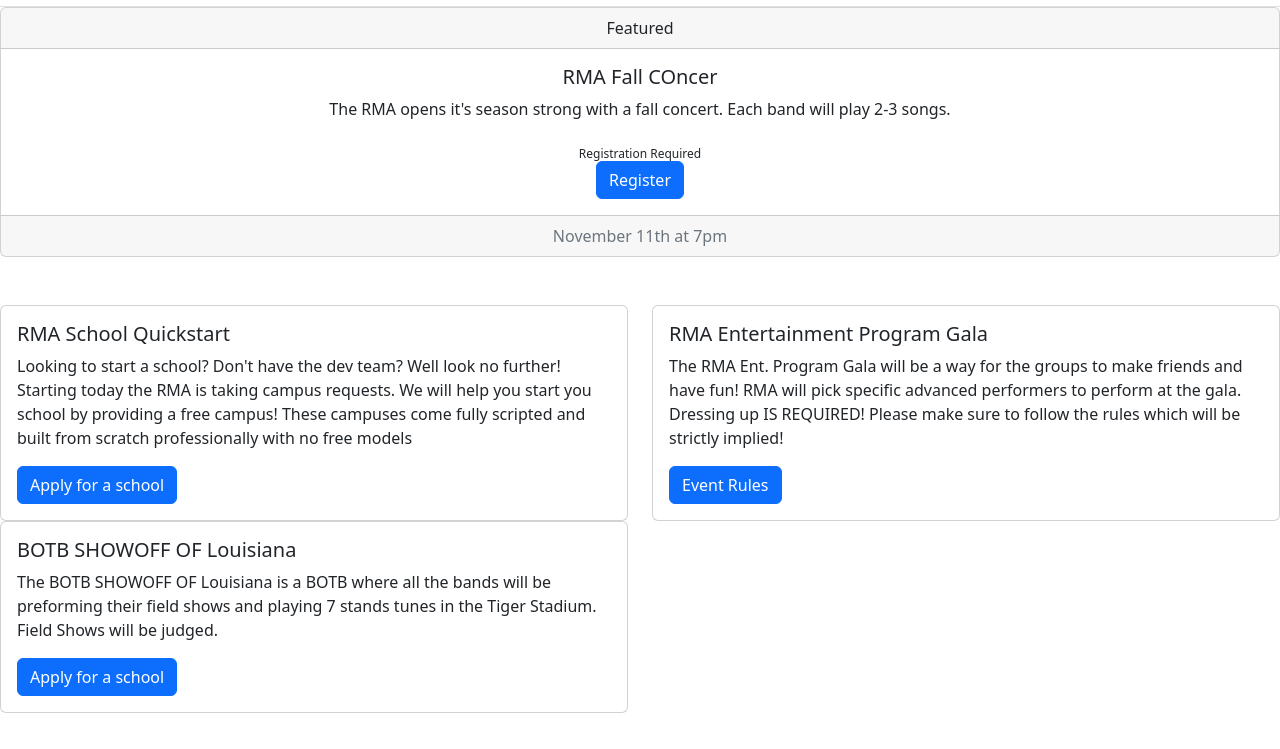
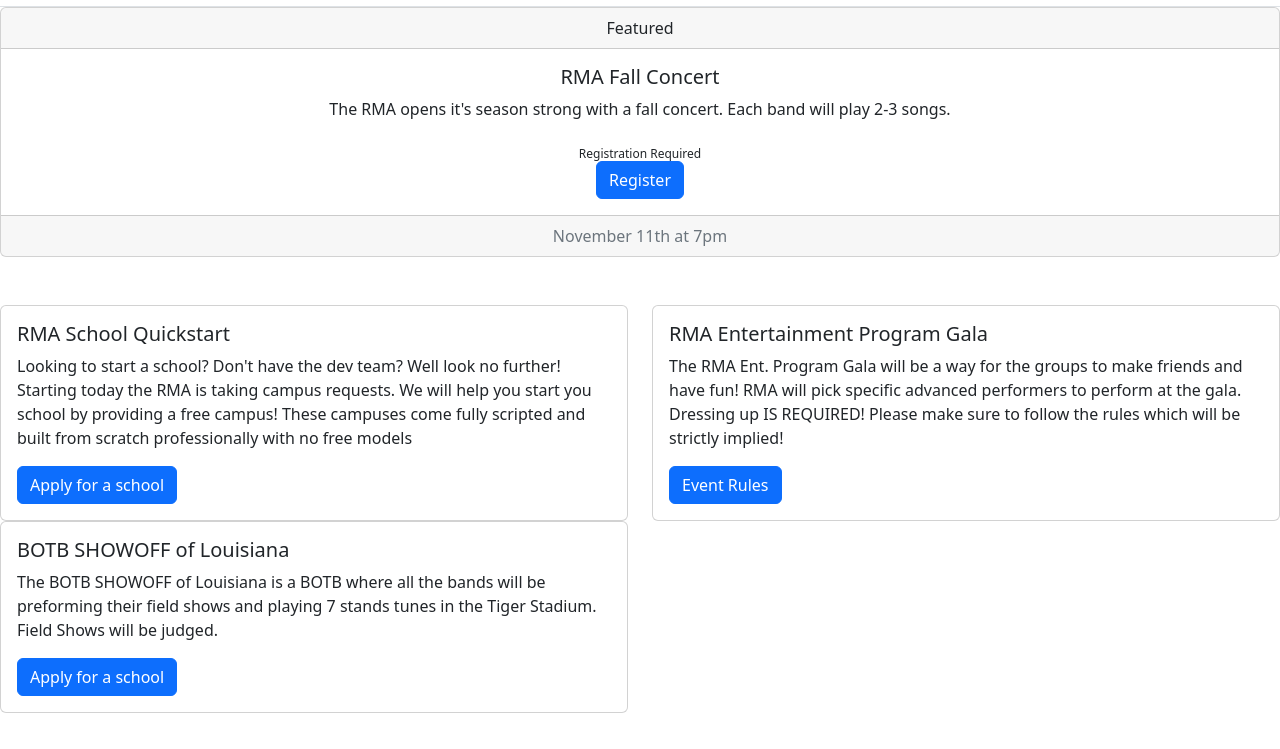
Before and after one commit to ShipmasterKyle/Roblox-Music-Association, a plain HTML site: page events.html in a window 1280 px wide. Shown: the part 51-800 px from the top of the page. Drawn offline with nearby package versions, Linux system fonts and the light colour scheme.

Commit message:
spelling

```diff
--- a/events.html
+++ b/events.html
@@ -55,7 +55,7 @@
       Featured
     </div>
     <div class="card-body">
-      <h5 class="card-title">RMA Fall COncer</h5>
+      <h5 class="card-title">RMA Fall Concert</h5>
       <p class="card-text">The RMA opens it's season strong with a fall concert. Each band will play 2-3 songs.</p>
       <sub class="card-text">Registration Required</sub>
       <br>
@@ -89,8 +89,8 @@
   <div class="col-sm-6">
     <div class="card">
       <div class="card-body">
-        <h5 class="card-title">BOTB SHOWOFF OF Louisiana</h5>
-        <p class="card-text">The BOTB SHOWOFF OF Louisiana is a BOTB where all the bands will be preforming their field shows and playing 7 stands tunes in the Tiger Stadium. Field Shows will be judged.</p>
+        <h5 class="card-title">BOTB SHOWOFF of Louisiana</h5>
+        <p class="card-text">The BOTB SHOWOFF of Louisiana is a BOTB where all the bands will be preforming their field shows and playing 7 stands tunes in the Tiger Stadium. Field Shows will be judged.</p>
         <a href="https://forms.gle/ievXYkY15ZKhKW6Q6" class="btn btn-primary">Apply for a school</a>
       </div>
     </div>
```
